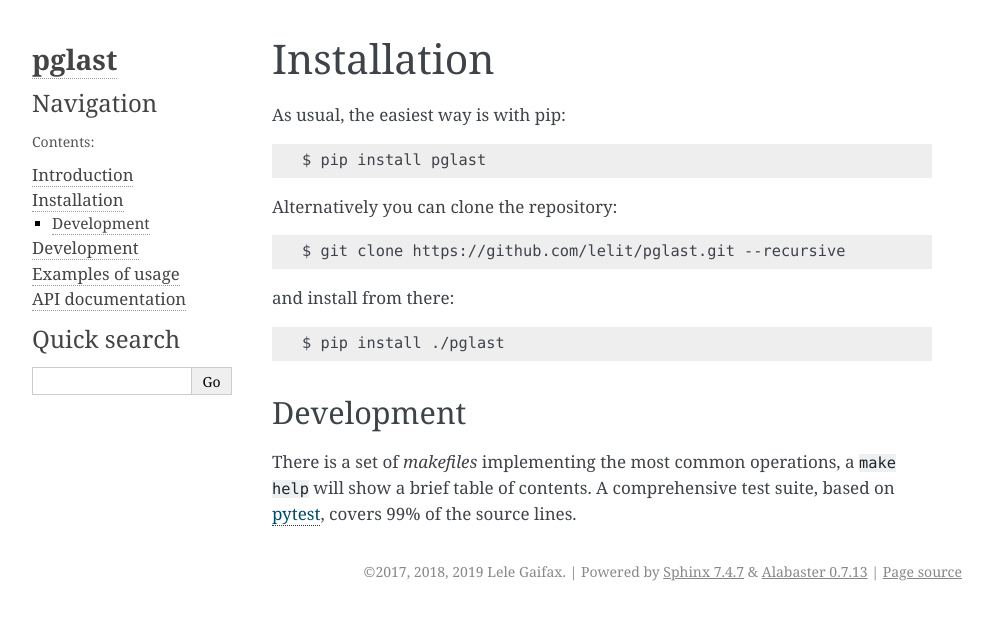
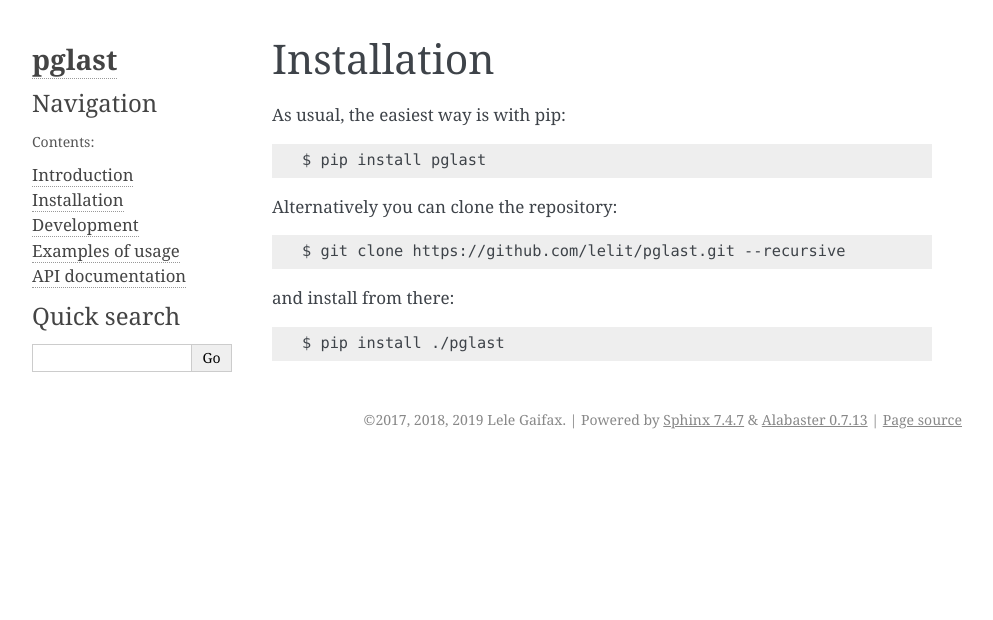
Before and after one commit to lelit/pglast, a Sphinx documentation site: the page built from docs/installation.rst, in a window 1280 px wide. Shown: the top 620 px of the page, without its empty margins (148-1141 px from the left). Built offline with Sphinx 7.4.7, drawn with Linux system fonts in a browser that asks for light colours.

Commit message:
Remove duplicated section

```diff
--- a/docs/installation.rst
+++ b/docs/installation.rst
@@ -21,12 +21,3 @@ Alternatively you can clone the repository::
 and install from there::
 
   $ pip install ./pglast
-
-Development
------------
-
-There is a set of *makefiles* implementing the most common operations, a ``make help`` will
-show a brief table of contents. A comprehensive test suite, based on pytest__, covers 99% of
-the source lines.
-
-__ https://docs.pytest.org/en/latest/
```
